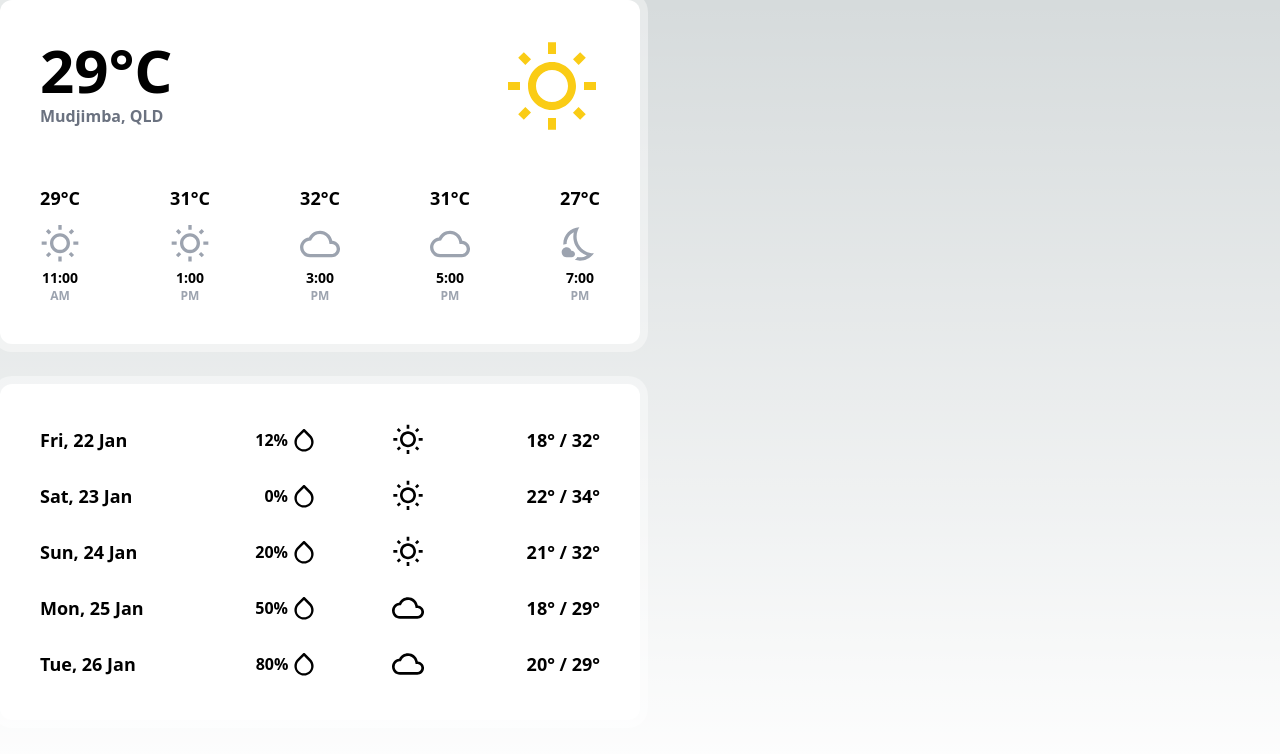
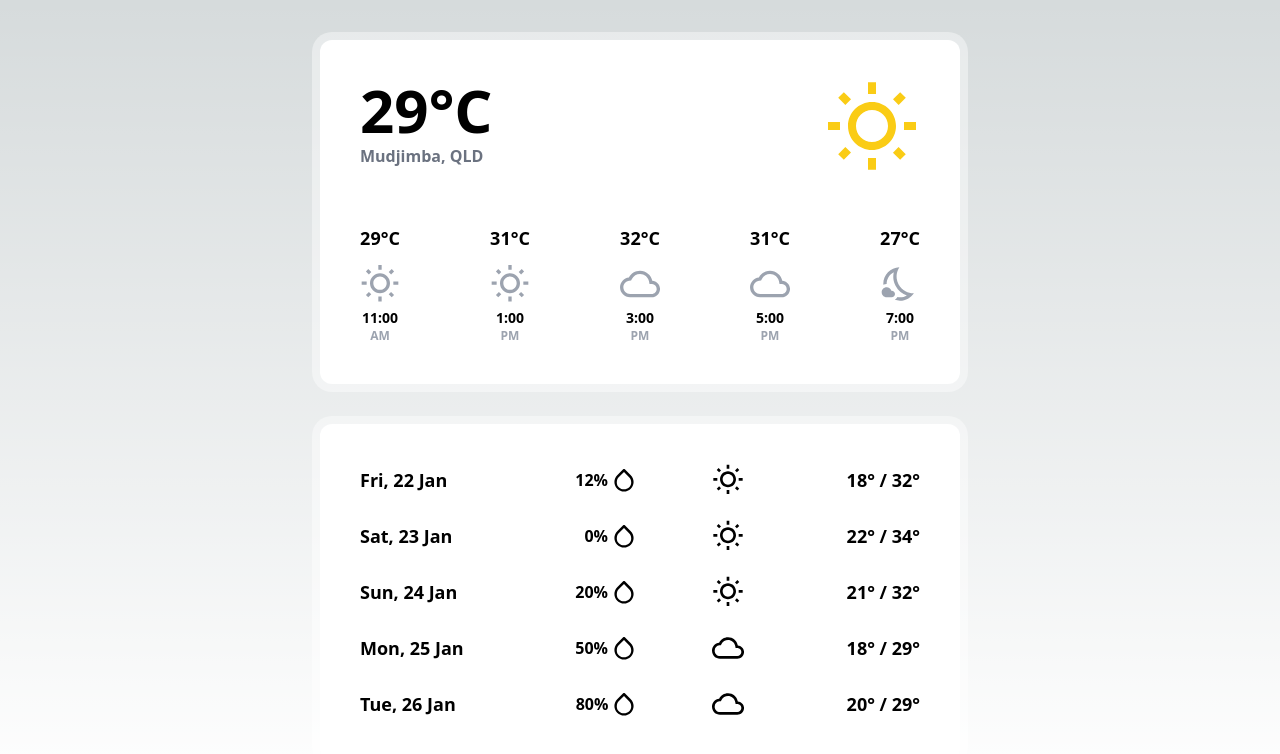
Before and after one commit to FewX9/airguide, a Next.js app: page / in a window 1280 px wide. Shown: the top 754 px of the page. Built offline with nearby package versions, Linux system fonts and the light colour scheme.

Commit message:
update index

```diff
--- a/src/pages/index.js
+++ b/src/pages/index.js
@@ -1,17 +1,13 @@
-import Image from 'next/image'
-import { Inter } from 'next/font/google'
 import TempBox from '@/components/temp_box'
 import DateWeather from '@/components/DateWeather'
 
-const inter = Inter({ subsets: ['latin'] })
-
 export default function Home() {
   return (
-    <>
-    <TempBox>
-    </TempBox>
-    <DateWeather>
-    </DateWeather>
-    </>
+    <div className='container mx-auto'>
+      <div className='flex flex-col items-center w-100 pt-10'>
+        <TempBox> </TempBox>
+        <DateWeather> </DateWeather>
+      </div>
+    </div>
   )
 }
```
